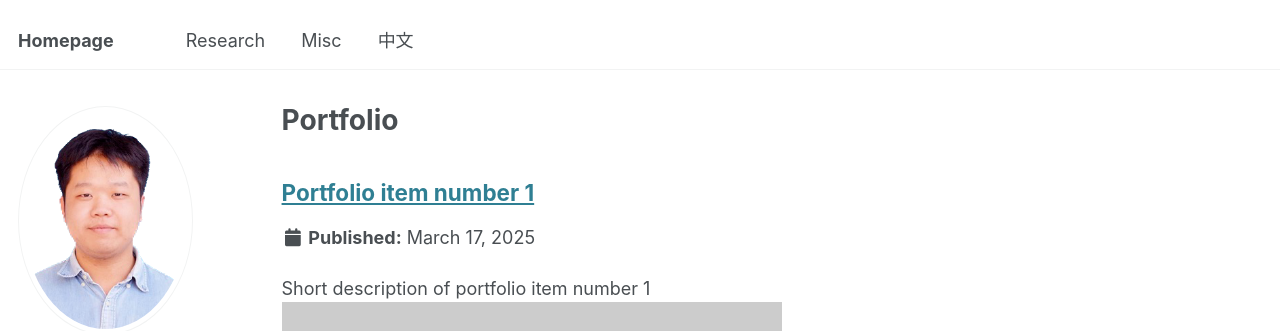
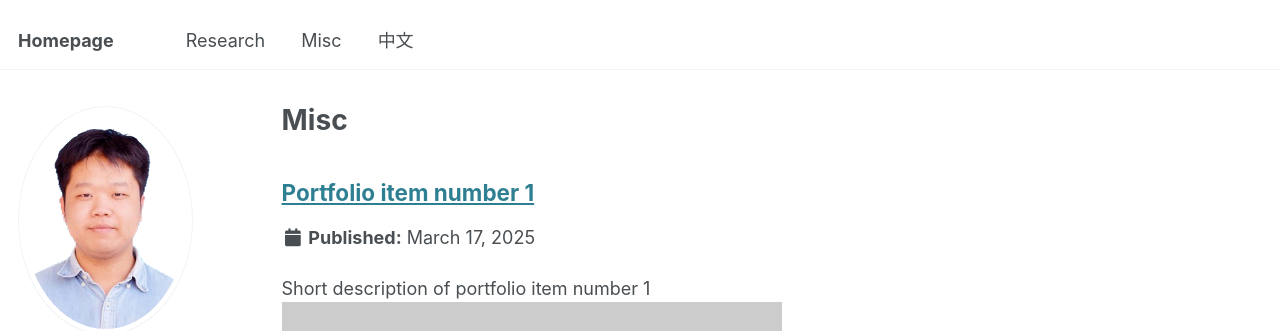
Before and after one commit to oudongjie2001/oudongjie2001.github.io, a Jekyll site: the page built from _pages/portfolio.html, in a window 1280 px wide and 900 px high. Shown: the top 331 px of the window. Built offline with Jekyll 4.4.1, drawn with Linux system fonts in a browser that asks for light colours; some web fonts are replaced.

Commit message:
Update portfolio.html

```diff
--- a/_pages/portfolio.html
+++ b/_pages/portfolio.html
@@ -1,7 +1,7 @@
 ---
 layout: archive
-title: "Portfolio"
-permalink: /portfolio/
+title: "Misc"
+permalink: /Misc/
 author_profile: true
 ---
 
```
